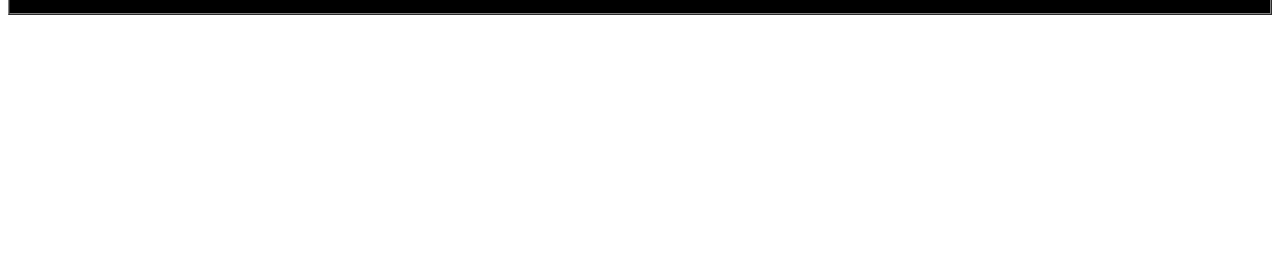
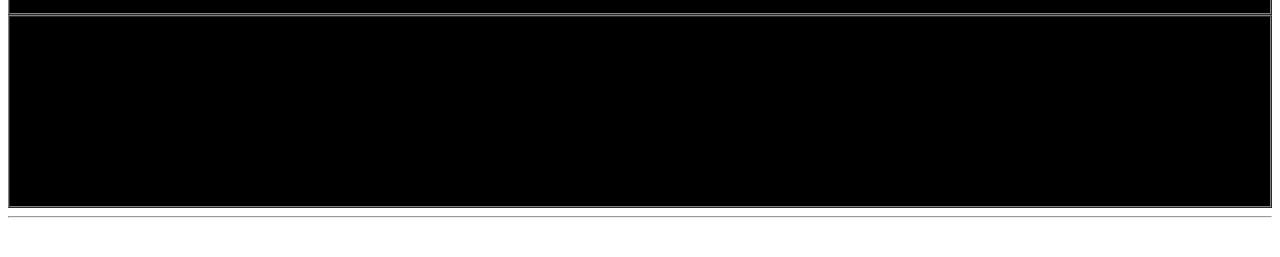
Before and after one commit to MuntjeerAli/enquiry-muntjeer, a plain HTML site: page index.html in a window 1280 px wide. Shown: the part 83-340 px from the top of the page. Drawn offline with Linux system fonts and the light colour scheme.

Commit message:
Name of website changed

```diff
--- a/index.html
+++ b/index.html
@@ -29,6 +29,32 @@
          </tr>
      </table>
      <!--End Header-->
+     <!--Start Home-->
+     <table border="1" width="100%" cellpadding="0" cellspacing="0" bgcolor="#00000" id="home">
+         <tr>
+             <td>
+                <table border="0" width="85%" cellpadding="15" cellspace="0" align="center">
+                    <tr>
+                        <td align="center" valign="middle">
+                            <h1>
+                                <font face="arial" color="#00000" size="6">
+                                    Hi, I am Nikhil Jagdale.
+                                </font>
+                            </h1>
+                            <h2>
+                                <font face="arial" color="#00000" size="7">
+                                    A Photographer.
+                                </font>
+                            </h2>
+                        </td>
+                    </tr>
+                </table>
+             </td>
+         </tr>
+     </table>
+     <!--End Home-->
+     <hr />
+     <!--Start About-->
  </body>
 
 
```
